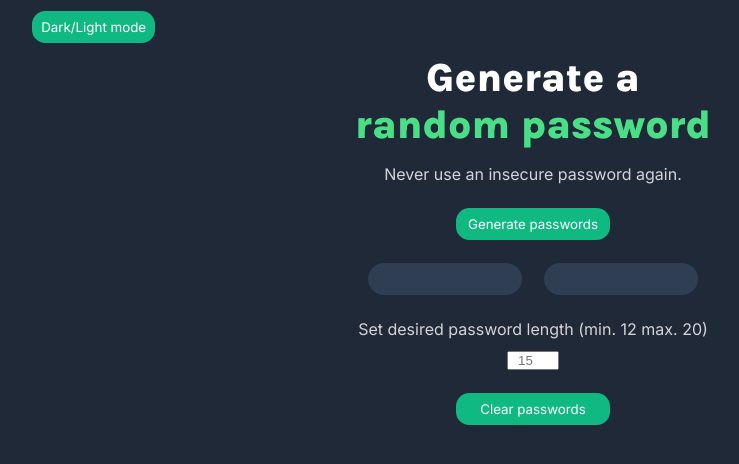
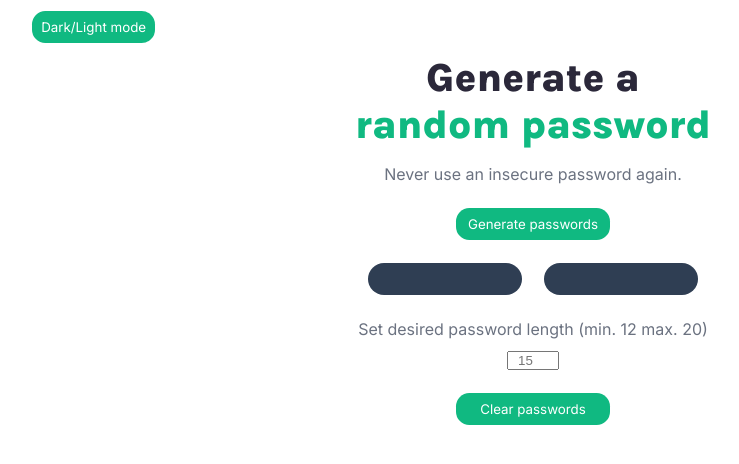
Before and after one commit to llzeeuw/Random-Password-Generator, a plain HTML site: page index.html in a window 1280 px wide. Both pictures are taken after a click on the button "Dark/Light mode". Shown: the whole page, without its empty margins (107-846 px from the left). Drawn offline with Linux system fonts and the light colour scheme.

Commit message:
Add dark/light theme switch
Added Dark/light theme switch functionality. Dark to light switch works now. However there is a bug and you can't switch back to the dark theme

```diff
--- a/index.html
+++ b/index.html
@@ -20,7 +20,7 @@
             <!--Allows users to switch between Dark and Light mode-->
             <section id="dark-light-container">
                 <button
-                id="darklight"
+                id="darklight-btn-el"
                 class="buttons"
                 type="button"
                 data-theme-toggle
--- a/index.js
+++ b/index.js
@@ -4,6 +4,21 @@ const characters = ["A","B","C","D","E","F","G","H","I","J","K","L","M","N","O"
 "a","b","c","d","e","f","g","h","i","j","k","l","m","n","o","p","q","r","s","t","u","v","w","x","y","z",
 "0", "1", "2", "3", "4", "5", "6", "7", "8", "9","~","`","!","@","#","$","%","^","&","*","(",")","_","-","+","=","{","[","}","]",",","|",":",";","<",">",".","?",
 "/"];
+
+/* Allow user to switch between Dark and Light themes*/
+
+
+// target the button using the data attribute we added earlier
+let darkLightBtnEL = document.querySelector("[data-theme-toggle]");
+
+darkLightBtnEL.addEventListener("click", () => {
+    let newTheme = "dark" ? "light" : "dark";
+  // update theme attribute on HTML to switch theme in CSS
+  document.querySelector("html").setAttribute("data-theme", newTheme);
+  console.log("this works");
+})
+
+
 
 /* Declare variable in which password length can be stored. Standard length is set at 12.*/
 let passwordLength = 12;
@@ -20,9 +35,8 @@ genPasswordsBtnEL.addEventListener("click", (displayPasswords));
 
 
 
-
 /* Set password length according to user input */
-
+/* Create an input event listener for slider element */
 
 
 /* Generate password function */
@@ -46,6 +60,7 @@ passwordEL2.innerHTML = generatePasswords();
 
 /* Allow user to copy passwords by clicking on them */
 
+
 /* Allow user to clear passwords with the Clear Passwords button */
 /* Retrieve Clear Passwords button from HTML file and store  in a JavaScript variable*/
 let clearPasswordsBtnEL = document.getElementById("clearPasswordsBtn-el");
```
